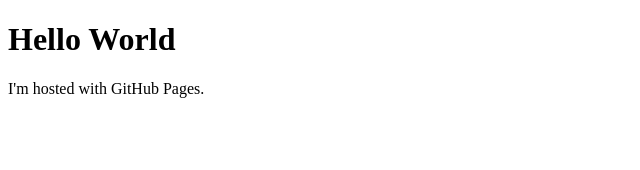
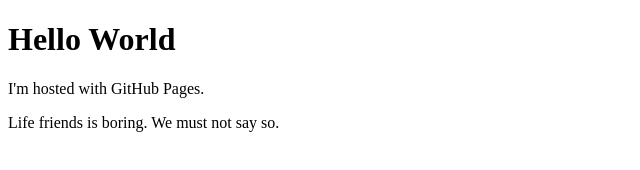
Before and after one commit to cschagen/cschagen.github.io, a plain HTML site: page index.html in a window 1280 px wide. Shown: the whole page, without its empty margins (0-640 px from the left). Drawn offline with Linux system fonts and the light colour scheme.

Commit message:
2nd test index
Pushing again

```diff
--- a/index.html
+++ b/index.html
@@ -3,5 +3,6 @@
 <body>
 <h1>Hello World</h1>
 <p>I'm hosted with GitHub Pages.</p>
+<p>Life friends is boring. We must not say so.</p>
 </body>
 </html>
```
